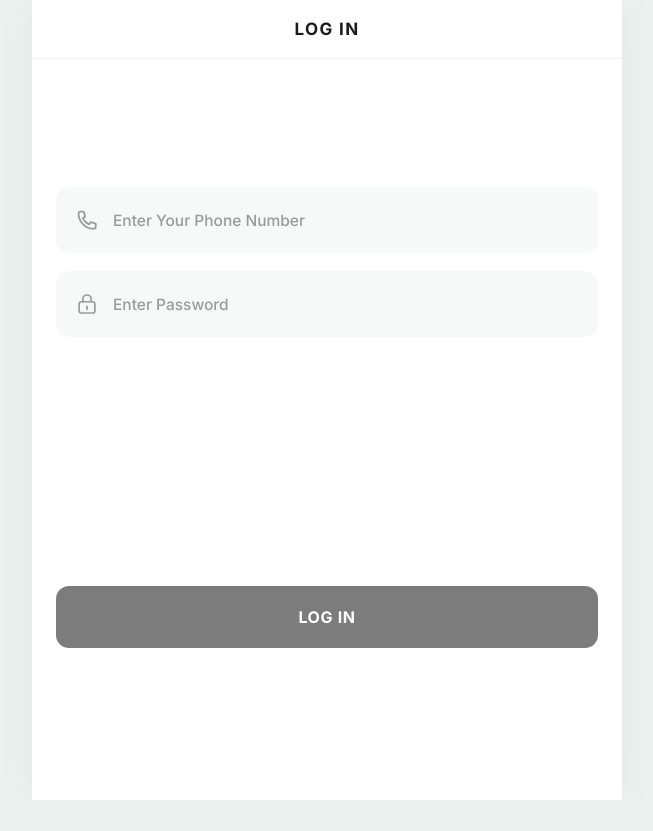
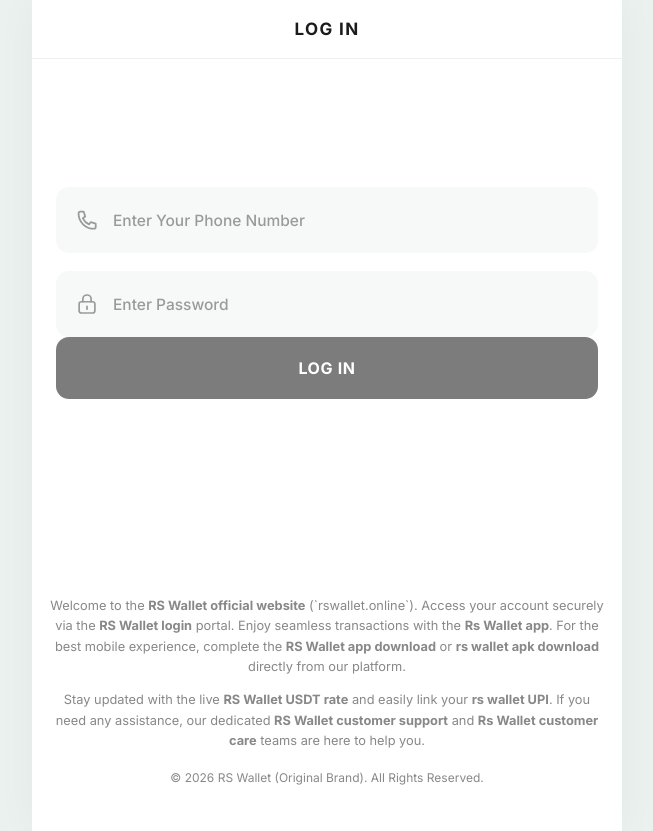
Before and after one commit to kt849669-beep/rswallet, a Next.js app: page / in a window 1280 px wide. Shown: the whole page, without its empty margins (313-966 px from the left). Before the commit the page ends 800 px from the top, so only its background shows below. Built offline with nearby package versions, Linux system fonts and the light colour scheme; no server answers.

Commit message:
Optimize homepage SEO and add footer

```diff
--- a/app/page.js
+++ b/app/page.js
@@ -10,8 +10,8 @@
       '@id': `${siteUrl}/#website`,
       url: `${siteUrl}/`,
       name: 'RS Wallet',
-      alternateName: ['Rs Wallet', 'Rs wallet', 'RsWallet', 'RS Wallet Login', 'RS Wallet App'],
-      description: 'Official RS Wallet website — RS Wallet login and RS Wallet app access for users in India.',
+      alternateName: ['Rs Wallet', 'Rs wallet', 'RsWallet', 'RS Wallet Login', 'RS Wallet App', 'RS Wallet app download', 'rs wallet apk download', 'RS Wallet official website', 'RS Wallet customer care', 'RS Wallet USDT rate'],
+      description: 'Official RS Wallet website — RS Wallet login, app download, customer support, UPI and USDT rates for users in India.',
       inLanguage: 'en-IN',
       publisher: { '@id': `${siteUrl}/#organization` },
     },
@@ -56,11 +56,25 @@
   return (
     <>
       <script type="application/ld+json" dangerouslySetInnerHTML={{ __html: JSON.stringify(schema) }} />
-      <main className="login-container">
-        <header className="login-topbar">
-          <h1>LOG IN<span className="sr-only"> — RS Wallet Login</span></h1>
-        </header>
-        <LoginForm />
+      <main className="login-container" style={{ minHeight: '100vh', display: 'flex', flexDirection: 'column', justifyContent: 'center' }}>
+        <div style={{ flex: 1, display: 'flex', flexDirection: 'column', justifyContent: 'center' }}>
+          <header className="login-topbar">
+            <h1>LOG IN<span className="sr-only"> — RS Wallet Login</span></h1>
+          </header>
+          <LoginForm />
+        </div>
+
+        <footer className="seo-footer" style={{ padding: '2rem 1rem', fontSize: '0.8rem', color: '#888', textAlign: 'center', lineHeight: '1.6', background: 'transparent' }}>
+          <p>
+            Welcome to the <strong>RS Wallet official website</strong> (`rswallet.online`). Access your account securely via the <strong>RS Wallet login</strong> portal.
+            Enjoy seamless transactions with the <strong>Rs Wallet app</strong>. For the best mobile experience, complete the <strong>RS Wallet app download</strong> or <strong>rs wallet apk download</strong> directly from our platform.
+          </p>
+          <p style={{ marginTop: '0.5rem' }}>
+            Stay updated with the live <strong>RS Wallet USDT rate</strong> and easily link your <strong>rs wallet UPI</strong>.
+            If you need any assistance, our dedicated <strong>RS Wallet customer support</strong> and <strong>Rs Wallet customer care</strong> teams are here to help you.
+          </p>
+          <p style={{ marginTop: '1rem', fontSize: '0.75rem' }}>&copy; {new Date().getFullYear()} RS Wallet (Original Brand). All Rights Reserved.</p>
+        </footer>
       </main>
     </>
   );
```
